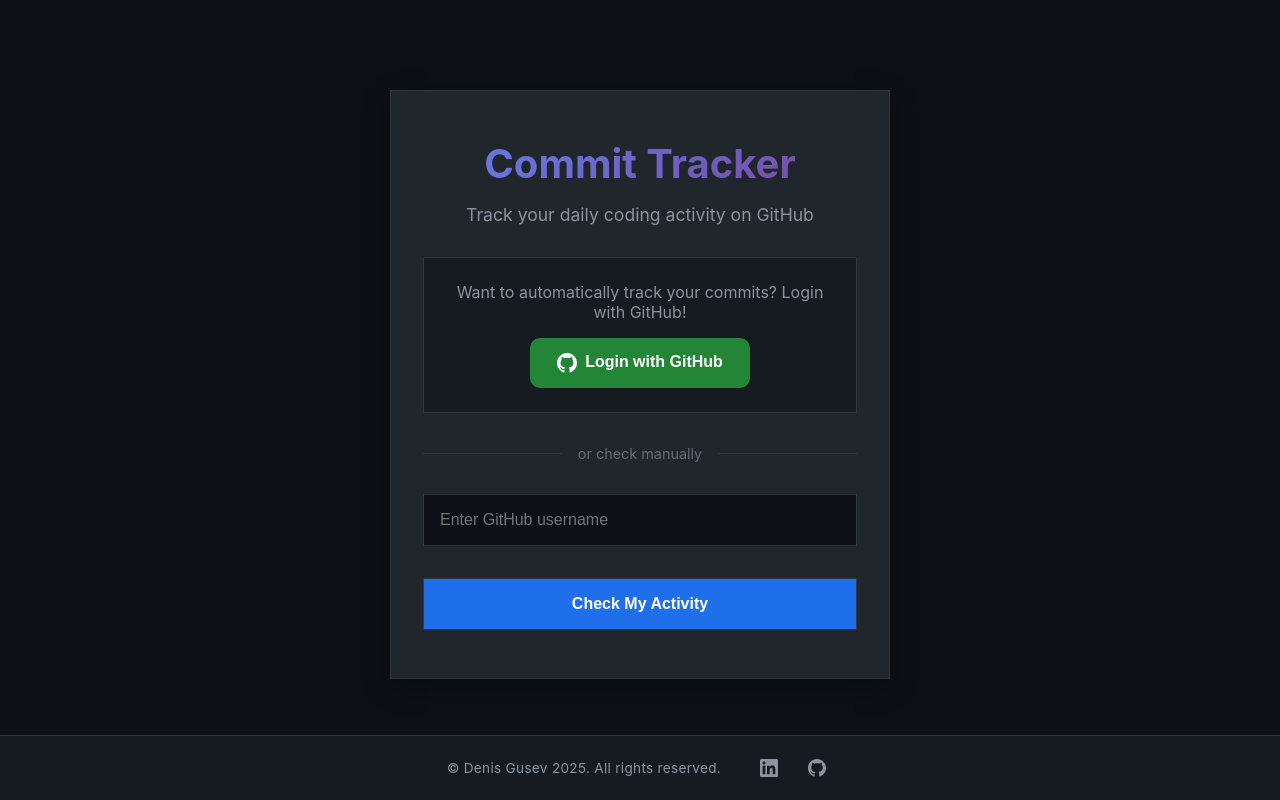
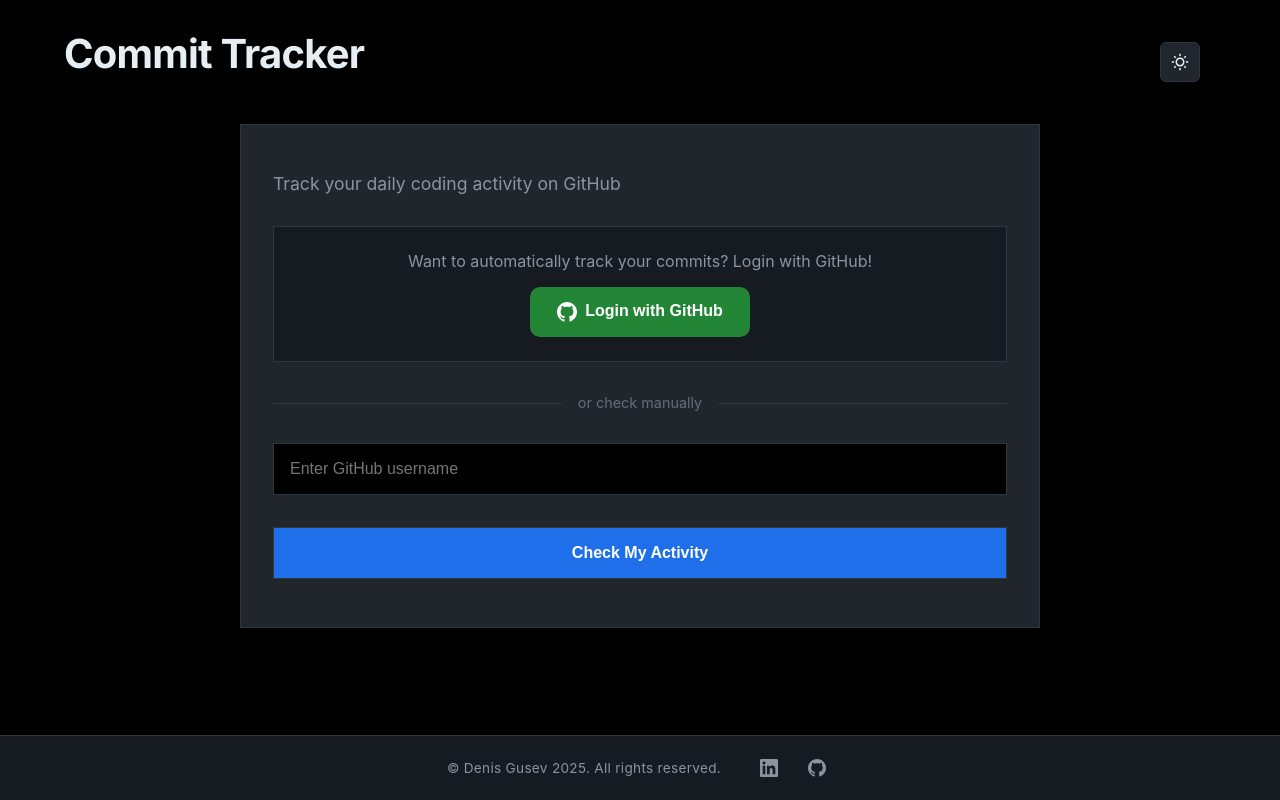
Before and after one commit to dengus14/commitTracker, a React (Create React App) app in the folder did-you-code-today/: page / in a window 1280 px wide. Built offline with nearby package versions, Linux system fonts and the light colour scheme; no server answers.

Commit message:
fix: design changes

```diff
--- a/did-you-code-today/src/App.js
+++ b/did-you-code-today/src/App.js
@@ -8,10 +8,11 @@ import CommitStats from "./components/CommitStats";
 import Divider from "./components/Divider";
 import Dashboard from "./components/Dashboard";
 import Footer from "./components/Footer";
+import ThemeToggle from "./components/ThemeToggle";
 import { useCommitData } from "./hooks/useCommitData";
 
 function App() {
-  const { user, isAuthenticated, loading: authLoading } = useAuth();
+  const { user, isAuthenticated, loading: authLoading, logout } = useAuth();
   const { loading, status, commitStats, checkCommits } = useCommitData();
 
   // Show loading screen while checking authentication
@@ -29,8 +30,21 @@ function App() {
 
   return (
     <div className="app-container">
+      <header className="app-header">
+        <h1 className="title">Commit Tracker</h1>
+        <div className="header-actions">
+          <ThemeToggle />
+          {isAuthenticated && user && (
+            <button
+              onClick={logout}
+              className="header-logout-button"
+            >
+              Logout
+            </button>
+          )}
+        </div>
+      </header>
       <div className="main-card">
-        <h1 className="title">Commit Tracker</h1>
         <p className="subtitle">
           Track your daily coding activity on GitHub
         </p>
--- /dev/null
+++ b/did-you-code-today/src/components/ThemeToggle.js
@@ -0,0 +1,27 @@
+import React from "react";
+import { useTheme } from "../context/ThemeContext";
+
+const ThemeToggle = () => {
+  const { theme, toggleTheme } = useTheme();
+
+  return (
+    <button
+      onClick={toggleTheme}
+      className="theme-toggle"
+      aria-label={`Switch to ${theme === 'dark' ? 'light' : 'dark'} theme`}
+      title={`Switch to ${theme === 'dark' ? 'light' : 'dark'} theme`}
+    >
+      {theme === 'dark' ? (
+        <svg width="18" height="18" viewBox="0 0 24 24" fill="currentColor">
+          <path d="M12 18C8.68629 18 6 15.3137 6 12C6 8.68629 8.68629 6 12 6C15.3137 6 18 8.68629 18 12C18 15.3137 15.3137 18 12 18ZM12 16C14.2091 16 16 14.2091 16 12C16 9.79086 14.2091 8 12 8C9.79086 8 8 9.79086 8 12C8 14.2091 9.79086 16 12 16ZM11 1H13V4H11V1ZM11 20H13V23H11V20ZM3.515 4.929L4.929 3.515L7.05 5.636L5.636 7.05L3.515 4.929ZM16.95 18.364L18.364 16.95L20.485 19.071L19.071 20.485L16.95 18.364ZM20.485 4.929L19.071 3.515L16.95 5.636L18.364 7.05L20.485 4.929ZM5.636 16.95L7.05 18.364L4.929 20.485L3.515 19.071L5.636 16.95ZM23 11V13H20V11H23ZM4 11V13H1V11H4Z"/>
+        </svg>
+      ) : (
+        <svg width="18" height="18" viewBox="0 0 24 24" fill="currentColor">
+          <path d="M10 7C10 10.866 13.134 14 17 14C18.9584 14 20.729 13.1957 21.9995 11.8995C22 11.933 22 11.9665 22 12C22 17.5228 17.5228 22 12 22C6.47715 22 2 17.5228 2 12C2 6.47715 6.47715 2 12 2C12.0335 2 12.067 2 12.1005 2.0005C10.8043 3.27096 10 5.04157 10 7Z"/>
+        </svg>
+      )}
+    </button>
+  );
+};
+
+export default ThemeToggle;
--- /dev/null
+++ b/did-you-code-today/src/context/ThemeContext.js
@@ -0,0 +1,33 @@
+import React, { createContext, useContext, useState, useEffect } from "react";
+
+const ThemeContext = createContext();
+
+export const useTheme = () => {
+  const context = useContext(ThemeContext);
+  if (!context) {
+    throw new Error('useTheme must be used within a ThemeProvider');
+  }
+  return context;
+};
+
+export const ThemeProvider = ({ children }) => {
+  const [theme, setTheme] = useState(() => {
+    return localStorage.getItem('theme') || 'dark';
+  });
+
+  const toggleTheme = () => {
+    const newTheme = theme === 'dark' ? 'light' : 'dark';
+    setTheme(newTheme);
+  };
+
+  useEffect(() => {
+    localStorage.setItem('theme', theme);
+    document.documentElement.setAttribute('data-theme', theme);
+  }, [theme]);
+
+  return (
+    <ThemeContext.Provider value={{ theme, toggleTheme }}>
+      {children}
+    </ThemeContext.Provider>
+  );
+};
--- a/did-you-code-today/src/index.css
+++ b/did-you-code-today/src/index.css
@@ -1,3 +1,77 @@
+/* Google Fonts Import */
+@import url('https://fonts.googleapis.com/css2?family=Inter:wght@400;500;600;700&display=swap');
+
+/* CSS Variables for Themes */
+:root[data-theme="dark"] {
+  --bg-primary: #000000;
+  --bg-secondary: #21262d;
+  --bg-tertiary: #161b22;
+  --border-primary: #30363d;
+  --text-primary: #e6edf3;
+  --text-secondary: #8b949e;
+  --text-muted: #656d76;
+  --accent-primary: #1f6feb;
+  --accent-secondary: #388bfd;
+  --success-color: #238636;
+  --success-hover: #2ea043;
+  --error-color: #da3633;
+  --error-hover: #f85149;
+  --warning-color: #ffd700;
+  --shadow: 0 8px 24px rgba(0, 0, 0, 0.4);
+}
+
+:root[data-theme="light"] {
+  --bg-primary: #ffffff;
+  --bg-secondary: #f6f8fa;
+  --bg-tertiary: #ffffff;
+  --border-primary: #d1d9e0;
+  --text-primary: #24292f;
+  --text-secondary: #57606a;
+  --text-muted: #656d76;
+  --accent-primary: #0969da;
+  --accent-secondary: #218bff;
+  --success-color: #1a7f37;
+  --success-hover: #1f883d;
+  --error-color: #d1242f;
+  --error-hover: #e82a2f;
+  --warning-color: #bf8700;
+  --shadow: 0 8px 24px rgba(0, 0, 0, 0.1);
+}
+
+.logout-button {
+  background: var(--error-color);
+  color: white;
+  border: 1px solid var(--border-primary);
+  border-radius: 0;
+  padding: 0.5rem 1rem;
+  font-size: 0.9rem;
+  font-weight: 500;
+  cursor: pointer;
+  transition: all 0.2s ease;
+}
+
+.logout-button:hover {
+  background: var(--error-hover);
+}
+
+:root[data-theme="light"] {
+  --bg-primary: #ffffff;
+  --bg-secondary: #f6f8fa;
+  --bg-tertiary: #ffffff;
+  --border-primary: #d1d9e0;
+  --text-primary: #24292f;
+  --text-secondary: #57606a;
+  --text-muted: #656d76;
+  --accent-primary: #0969da;
+  --accent-secondary: #218bff;
+  --success-color: #1a7f37;
+  --success-hover: #1f883d;
+  --error-color: #d1242f;
+  --error-hover: #e82a2f;
+  --warning-color: #bf8700;
+  --shadow: 0 8px 24px rgba(0, 0, 0, 0.1);
+}
+
 * {
   margin: 0;
   padding: 0;
@@ -11,9 +85,10 @@ body {
     sans-serif;
   -webkit-font-smoothing: antialiased;
   -moz-osx-font-smoothing: grayscale;
-  background: #0d1117;
+  background: var(--bg-primary);
   min-height: 100vh;
-  color: #e6edf3;
+  color: var(--text-primary);
+  transition: background-color 0.3s ease, color 0.3s ease;
 }
 
 code {
@@ -25,58 +100,114 @@ code {
   min-height: 100vh;
   display: flex;
   flex-direction: column;
+  padding: 2rem 4rem 4rem 4rem;
+}
+
+.app-header {
+  margin-bottom: 2rem;
+  display: flex;
+  justify-content: space-between;
+  align-items: center;
+}
+
+.header-actions {
+  display: flex;
+  align-items: center;
+  gap: 1rem;
+  margin-right: 1rem;
+}
+
+.theme-toggle {
+  background: var(--bg-secondary);
+  color: var(--text-primary);
+  border: 1px solid var(--border-primary);
+  border-radius: 6px;
+  padding: 0.6rem;
+  cursor: pointer;
+  transition: all 0.2s ease;
+  display: flex;
   align-items: center;
   justify-content: center;
-  padding: 2rem;
+  width: 40px;
+  height: 40px;
+}
+
+.theme-toggle:hover {
+  background: var(--bg-tertiary);
+  border-color: var(--accent-primary);
+  transform: translateY(-1px);
+}
+
+.header-logout-button {
+  background: var(--error-color);
+  color: white;
+  border: 1px solid var(--border-primary);
+  border-radius: 6px;
+  padding: 0.6rem 1.2rem;
+  font-size: 0.9rem;
+  font-weight: 500;
+  cursor: pointer;
+  transition: all 0.2s ease;
+}
+
+.header-logout-button:hover {
+  background: var(--error-hover);
+  transform: translateY(-1px);
 }
 
 .main-card {
-  background: #21262d;
-  border: 1px solid #30363d;
+  background: var(--bg-secondary);
+  border: 1px solid var(--border-primary);
   border-radius: 0;
   padding: 3rem 2rem;
-  box-shadow: 0 8px 24px rgba(0, 0, 0, 0.4);
-  max-width: 500px;
+  box-shadow: var(--shadow);
+  max-width: 800px;
   width: 100%;
-  text-align: center;
+  text-align: left;
+  margin: 0 auto;
+  transition: all 0.3s ease;
 }
 
 .title {
   font-size: 2.5rem;
-  font-weight: bold;
+  font-weight: 700;
+  font-family: 'Inter', -apple-system, BlinkMacSystemFont, 'Segoe UI', 'Roboto', sans-serif;
   margin-bottom: 1rem;
-  background: linear-gradient(135deg, #667eea 0%, #764ba2 100%);
-  -webkit-background-clip: text;
-  -webkit-text-fill-color: transparent;
-  background-clip: text;
+  color: var(--text-primary);
+  transition: color 0.3s ease;
+  letter-spacing: -0.02em;
+  line-height: 1.1;
 }
 
 .subtitle {
-  color: #8b949e;
+  color: var(--text-secondary);
   margin-bottom: 2rem;
   font-size: 1.1rem;
+  transition: color 0.3s ease;
 }
 
 .auth-section {
   margin-bottom: 2rem;
   padding: 1.5rem;
-  background: #161b22;
+  background: var(--bg-tertiary);
   border-radius: 0;
-  border: 1px solid #30363d;
+  border: 1px solid var(--border-primary);
   text-align: center;
+  transition: all 0.3s ease;
 }
 
 .auth-text {
   margin: 0 0 1rem 0;
-  color: #8b949e;
+  color: var(--text-secondary);
   font-size: 1rem;
+  transition: color 0.3s ease;
 }
 
 .github-login-button {
-  background: #238636;
+  background: var(--success-color);
   color: white;
   border: solid;
-  border-color: #238636;
+  border-color: var(--success-color);
   border-radius: 10px;
   padding: 0.75rem 1.5rem;
   font-size: 1rem;
@@ -87,8 +218,8 @@ code {
 }
 
 .github-login-button:hover {
-  background: #2ea043;
-  border-color: #30363d;
+  background: var(--success-hover);
+  border-color: var(--border-primary);
   transform: none;
 }
 
@@ -102,8 +233,9 @@ code {
   position: relative;
   text-align: center;
   margin: 2rem 0;
-  color: #656d76;
+  color: var(--text-muted);
   font-size: 0.9rem;
+  transition: color 0.3s ease;
 }
 
 .divider::before {
@@ -113,15 +245,17 @@ code {
   left: 0;
   right: 0;
   height: 1px;
-  background: #30363d;
+  background: var(--border-primary);
   z-index: 1;
+  transition: background-color 0.3s ease;
 }
 
 .divider span {
-  background: #21262d;
+  background: var(--bg-secondary);
   padding: 0 1rem;
   position: relative;
   z-index: 2;
+  transition: background-color 0.3s ease;
 }
 
 .input-container {
@@ -131,35 +265,35 @@ code {
 .username-input {
   width: 100%;
   padding: 1rem;
-  border: 1px solid #30363d;
-  background: #0d1117;
-  color: #e6edf3;
+  border: 1px solid var(--border-primary);
+  background: var(--bg-primary);
+  color: var(--text-primary);
   border-radius: 0;
   font-size: 1rem;
-  transition: border-color 0.3s ease;
+  transition: all 0.3s ease;
   outline: none;
 }
 
 .username-input:focus {
-  border-color: #1f6feb;
-  background: #161b22;
+  border-color: var(--accent-primary);
+  background: var(--bg-tertiary);
 }
 
 .check-button {
-  background: #1f6feb;
+  background: var(--accent-primary);
   color: white;
-  border: 1px solid #30363d;
+  border: 1px solid var(--border-primary);
   padding: 1rem 2rem;
   border-radius: 0;
   font-size: 1rem;
   font-weight: bold;
   cursor: pointer;
-  transition: background 0.2s ease;
+  transition: all 0.2s ease;
   width: 100%;
 }
 
 .check-button:hover {
-  background: #388bfd;
+  background: var(--accent-secondary);
 }
 
 .check-button:disabled {
@@ -171,7 +305,7 @@ code {
 .status-container {
   margin-top: 2rem;
   padding: 2rem;
-  border-radius: 0;
+  border-radius: 3px;
   font-size: 1rem;
   font-weight: 400;
   min-height: auto;
@@ -185,12 +319,15 @@ code {
 }
 
 .status-success {
-  background: transparent;
+  background: rgba(35, 134, 54, 0.1);
   color: #00d4aa;
-  border: none;
+  border: 1px solid rgba(35, 134, 54, 0.3);
+  border-radius: 3px;
+  padding: 1rem;
   font-size: 1.1rem;
   font-weight: 500;
   letter-spacing: 0.5px;
+  transition: all 0.3s ease;
 }
 
 .status-success::before {
@@ -198,12 +335,15 @@ code {
 }
 
 .status-error {
-  background: transparent;
+  background: rgba(229, 9, 20, 0.1);
   color: #e50914;
-  border: none;
+  border: 1px solid rgba(229, 9, 20, 0.3);
+  border-radius: 3px;
+  padding: 1rem;
   font-size: 1.1rem;
   font-weight: 500;
   letter-spacing: 0.5px;
+  transition: all 0.3s ease;
 }
 
 .status-error::before {
@@ -211,12 +351,15 @@ code {
 }
 
 .status-warning {
-  background: transparent;
+  background: rgba(255, 215, 0, 0.1);
   color: #ffd700;
-  border: none;
+  border: 1px solid rgba(255, 215, 0, 0.3);
+  border-radius: 3px;
+  padding: 1rem;
   font-size: 1.1rem;
   font-weight: 500;
   letter-spacing: 0.5px;
+  transition: all 0.3s ease;
 }
 
 .status-warning::before {
@@ -233,16 +376,18 @@ code {
 .stats-container {
   margin-top: 2rem;
   padding: 1.5rem;
-  background: #161b22;
-  border-radius: 0;
-  border: 1px solid #30363d;
+  background: var(--bg-tertiary);
+  border-radius: 8px;
+  border: 1px solid var(--border-primary);
+  transition: all 0.3s ease;
 }
 
 .stats-title {
   margin: 0 0 1rem 0;
-  color: #e6edf3;
+  color: var(--text-primary);
   font-size: 1.1rem;
   text-align: center;
+  transition: color 0.3s ease;
 }
 
 .stats-grid {
@@ -255,29 +400,33 @@ code {
 .stat-item {
   text-align: center;
   padding: 1rem;
-  background: #21262d;
-  border-radius: 0;
-  border: 1px solid #30363d;
+  background: var(--bg-secondary);
+  border-radius: 6px;
+  border: 1px solid var(--border-primary);
+  transition: all 0.3s ease;
 }
 
 .stat-number {
   font-size: 2rem;
   font-weight: bold;
-  color: #1f6feb;
+  color: var(--accent-primary);
   margin-bottom: 0.5rem;
+  transition: color 0.3s ease;
 }
 
 .stat-label {
   font-size: 0.9rem;
-  color: #8b949e;
+  color: var(--text-secondary);
   font-weight: 500;
+  transition: color 0.3s ease;
 }
 
 .last-commit-info {
-  background: #21262d;
+  background: var(--bg-secondary);
   padding: 1rem;
-  border-radius: 0;
-  border: 1px solid #30363d;
+  border-radius: 6px;
+  border: 1px solid var(--border-primary);
+  transition: all 0.3s ease;
 }
 
 .last-commit-title {
@@ -318,11 +467,12 @@ code {
   display: flex;
   align-items: center;
   justify-content: space-between;
-  background: #161b22;
-  border: 1px solid #30363d;
+  background: var(--bg-tertiary);
+  border: 1px solid var(--border-primary);
   border-radius: 0;
   padding: 1rem 1.5rem;
   margin-bottom: 1.5rem;
+  transition: all 0.3s ease;
 }
 
 .user-info {
@@ -335,8 +485,9 @@ code {
   width: 50px;
   height: 50px;
   border-radius: 0;
-  border: 1px solid #30363d;
+  border: 1px solid var(--border-primary);
   object-fit: cover;
+  transition: border-color 0.3s ease;
 }
 
 .user-details {
@@ -347,13 +498,15 @@ code {
   font-size: 1.1rem;
   font-weight: 600;
   margin: 0 0 0.25rem 0;
-  color: #e6edf3;
+  color: var(--text-primary);
+  transition: color 0.3s ease;
 }
 
 .user-username {
   font-size: 0.9rem;
-  color: #8b949e;
+  color: var(--text-secondary);
   margin: 0;
+  transition: color 0.3s ease;
 }
 
 .logout-button {
@@ -410,13 +563,14 @@ code {
 .dashboard-title {
   font-size: 2rem;
   margin-bottom: 2rem;
-  color: #e6edf3;
+  color: var(--text-primary);
   font-weight: 400;
   position: relative;
   padding-bottom: 1rem;
   line-height: 1.4;
   letter-spacing: 0.5px;
   text-align: center;
+  transition: color 0.3s ease;
 }
 
 .dashboard-title::after {
@@ -427,12 +581,14 @@ code {
   transform: translateX(-50%);
   width: 120px;
   height: 1px;
-  background: #30363d;
+  background: var(--border-primary);
+  transition: background-color 0.3s ease;
 }
 
 .dashboard-title strong {
-  color: #1f6feb;
+  color: var(--accent-primary);
   font-weight: 700;
+  transition: color 0.3s ease;
 }
 
 .loading-message {
@@ -446,20 +602,20 @@ code {
 }
 
 .refresh-button {
-  background: #1f6feb;
+  background: var(--accent-primary);
   color: white;
-  border: 1px solid #30363d;
+  border: 1px solid var(--border-primary);
   border-radius: 0;
   padding: 0.75rem 1.5rem;
   font-size: 1rem;
   font-weight: 600;
   cursor: pointer;
-  transition: background 0.3s ease;
+  transition: all 0.3s ease;
   margin-top: 1rem;
 }
 
 .refresh-button:hover {
-  background: #388bfd;
+  background: var(--accent-secondary);
 }
 
 .refresh-button:disabled {
@@ -615,11 +771,12 @@ code {
   bottom: 0;
   left: 0;
   right: 0;
-  background: #161b22;
-  border-top: 1px solid #30363d;
+  background: var(--bg-tertiary);
+  border-top: 1px solid var(--border-primary);
   padding: 1rem;
   text-align: center;
   z-index: 5;
+  transition: all 0.3s ease;
 }
 
 .footer-content {
@@ -633,10 +790,11 @@ code {
 
 .footer-text {
   margin: 0;
-  color: #8b949e;
+  color: var(--text-secondary);
   font-size: 0.85rem;
   font-weight: 400;
   letter-spacing: 0.3px;
+  transition: color 0.3s ease;
 }
 
 .footer-links {
@@ -646,7 +804,7 @@ code {
 }
 
 .footer-link {
-  color: #8b949e;
+  color: var(--text-secondary);
   transition: all 0.2s ease;
   display: flex;
   align-items: center;
@@ -658,8 +816,8 @@ code {
 }
 
 .footer-link:hover {
-  color: #e6edf3;
-  background: #30363d;
+  color: var(--text-primary);
+  background: var(--border-primary);
   transform: translateY(-2px);
 }
 
@@ -673,7 +831,5 @@ code {
   min-height: 100vh;
   display: flex;
   flex-direction: column;
-  align-items: center;
-  justify-content: center;
-  padding: 2rem 2rem 4rem 2rem; /* Added bottom padding for footer */
+  padding: 2rem 4rem 4rem 4rem;
 }
--- a/did-you-code-today/src/index.js
+++ b/did-you-code-today/src/index.js
@@ -3,14 +3,17 @@ import ReactDOM from 'react-dom/client';
 import './index.css';
 import App from './App';
 import { AuthProvider } from './context/AuthContext';
+import { ThemeProvider } from './context/ThemeContext';
 import reportWebVitals from './reportWebVitals';
 
 const root = ReactDOM.createRoot(document.getElementById('root'));
 root.render(
   <React.StrictMode>
-    <AuthProvider>
-      <App />
-    </AuthProvider>
+    <ThemeProvider>
+      <AuthProvider>
+        <App />
+      </AuthProvider>
+    </ThemeProvider>
   </React.StrictMode>
 );
 
```
Also changed, not shown: did-you-code-today/src/components/UserProfile.js (+1 -7 lines).
